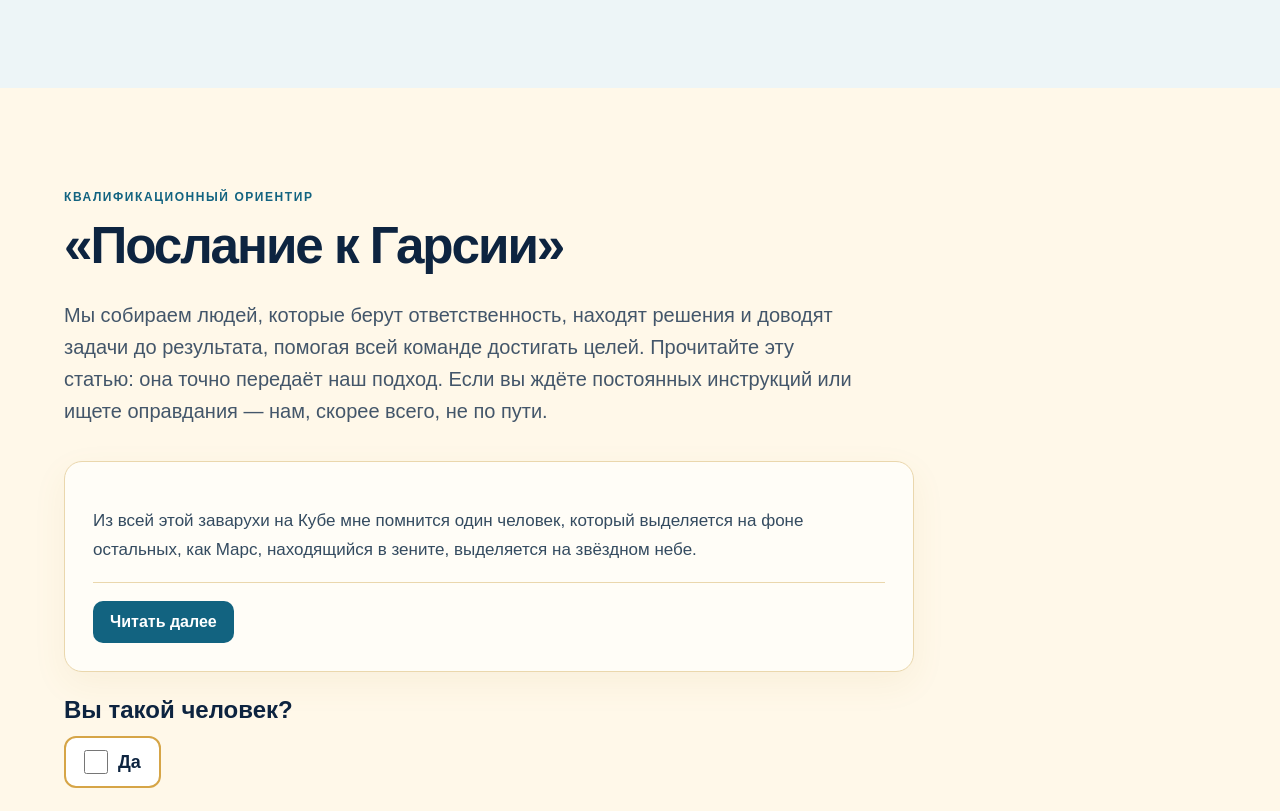
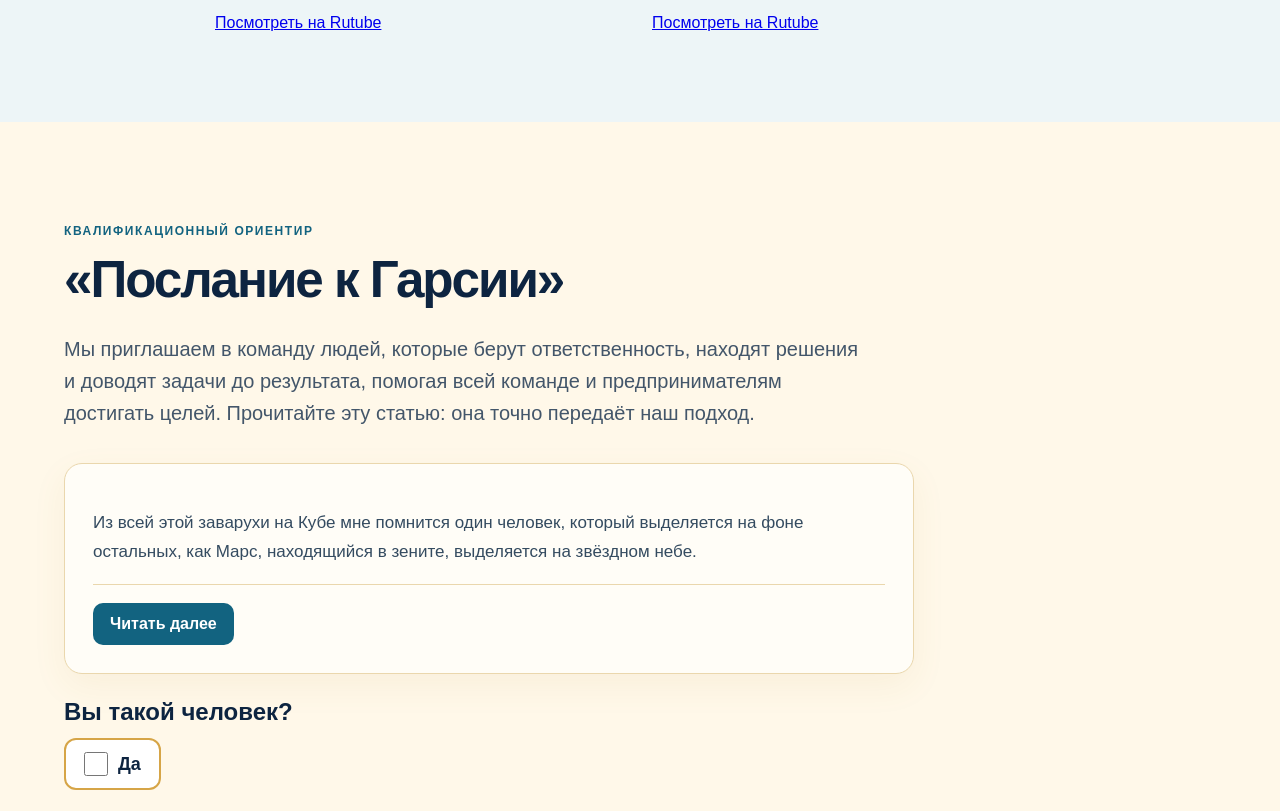
Before and after one commit to topregnetwork-sudo/academy-strateg-trainer, a plain HTML site: page index.html in a window 1280 px wide. Shown: the part 2529-3340 px from the top of the page. Drawn offline with Linux system fonts and the light colour scheme.

Commit message:
Refine team copy and add Rutube fallback links

```diff
--- a/index.html
+++ b/index.html
@@ -92,6 +92,13 @@
                 Ваш браузер не поддерживает видео.
               </video>
             </div>
+            <a
+              class="rutube-fallback"
+              href="https://rutube.ru/video/private/57bdb3b35459a7d5a33b938b3483c618/?p=BwyM8rfOt0jw1ghi9MYY-w"
+              target="_blank"
+              rel="noopener noreferrer"
+              >Посмотреть на Rutube</a
+            >
           </article>
           <article class="video-card">
             <div class="video-copy">
@@ -110,6 +117,13 @@
                 Ваш браузер не поддерживает видео.
               </video>
             </div>
+            <a
+              class="rutube-fallback"
+              href="https://rutube.ru/video/private/fdae63dbc7e4dd7ca76ca8cdf28e64e3/?p=9YKqcWPGwNIP4GAyqoU-vA"
+              target="_blank"
+              rel="noopener noreferrer"
+              >Посмотреть на Rutube</a
+            >
           </article>
         </div>
       </section>
@@ -117,11 +131,10 @@
         <p class="tag">Квалификационный ориентир</p>
         <h2>«Послание к Гарсии»</h2>
         <p class="wide">
-          Мы собираем людей, которые берут ответственность, находят решения и
-          доводят задачи до результата, помогая всей команде достигать целей.
-          Прочитайте эту статью: она точно передаёт наш подход. Если вы ждёте
-          постоянных инструкций или ищете оправдания — нам, скорее всего, не по
-          пути.
+          Мы приглашаем в команду людей, которые берут ответственность, находят
+          решения и доводят задачи до результата, помогая всей команде и
+          предпринимателям достигать целей. Прочитайте эту статью: она точно
+          передаёт наш подход.
         </p>
         <article class="garcia-text">
           <p>
```
